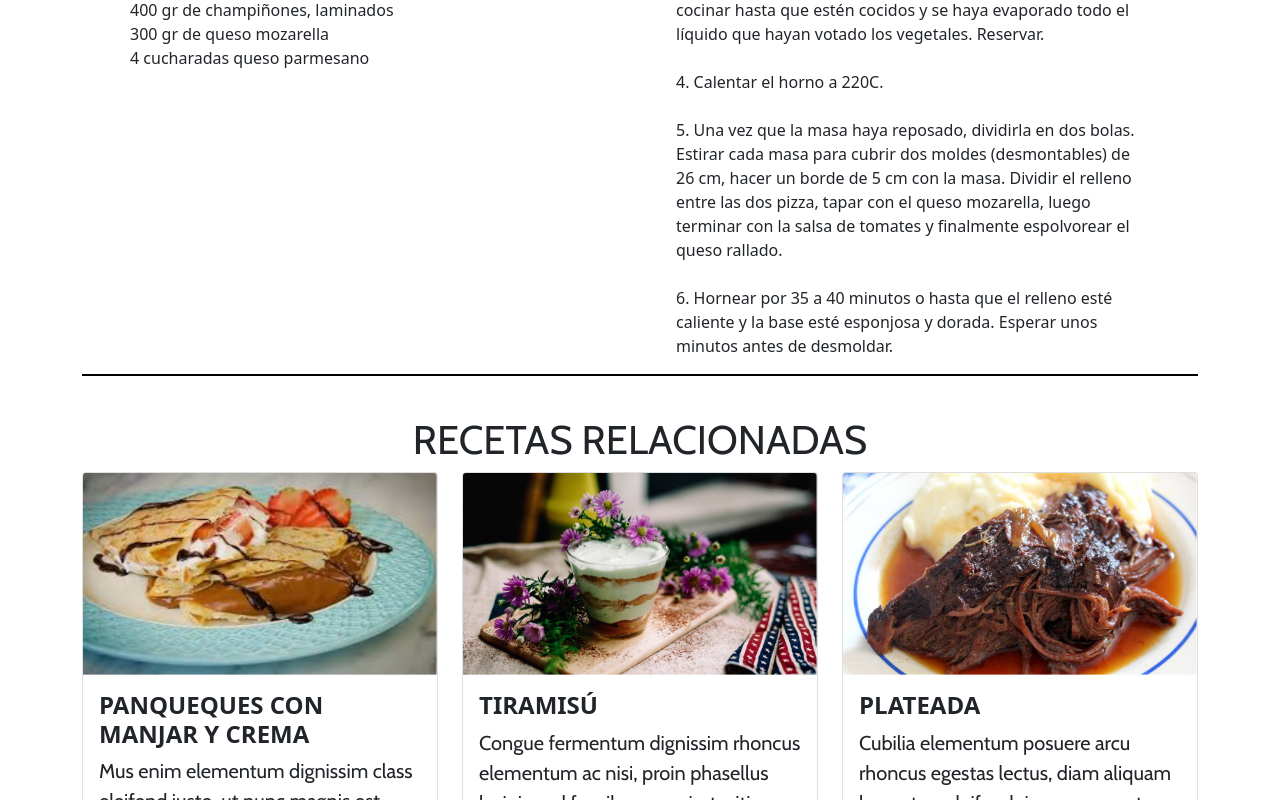
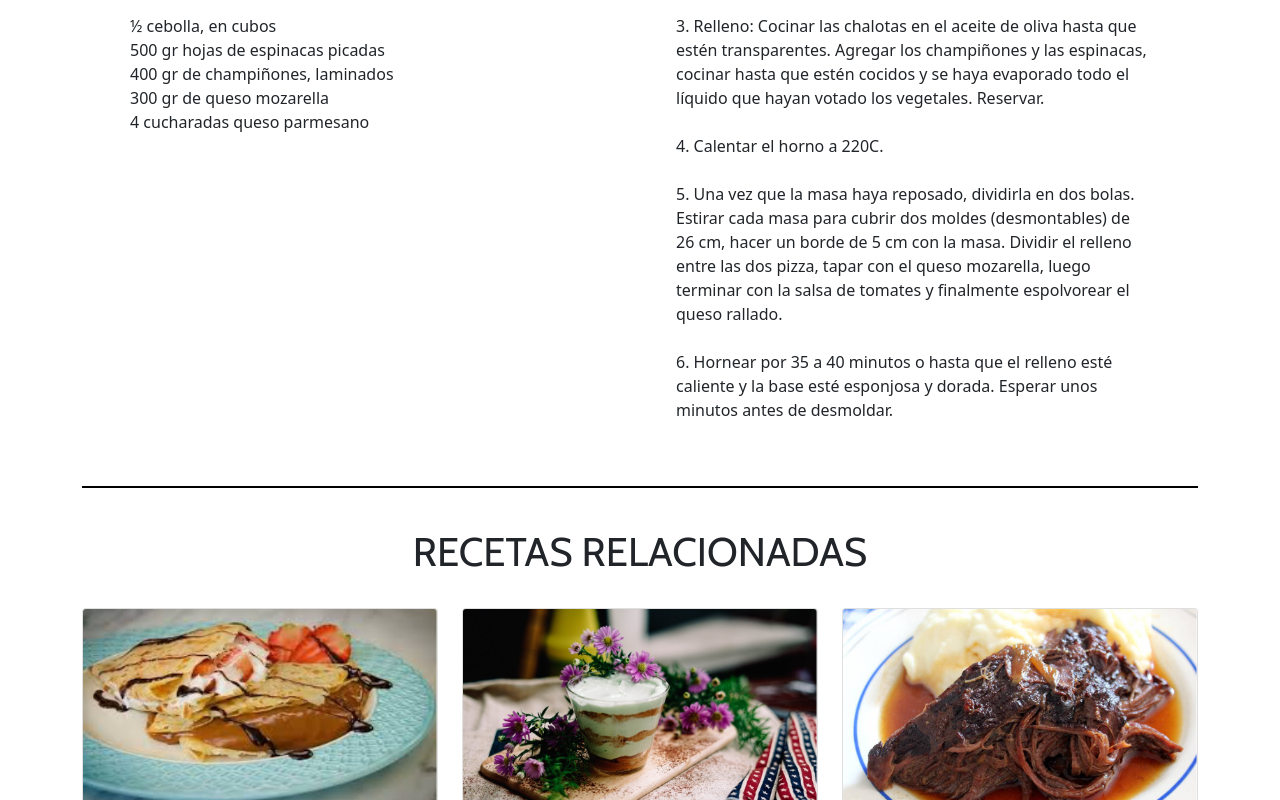
Before and after one commit to GabrielBaezB/DesafioRicomida, a plain HTML site: page index.html in a window 1280 px wide. Shown: the part 1434-2234 px from the top of the page. Drawn offline with nearby package versions, Linux system fonts and the light colour scheme.

Commit message:
configuracion de css

```diff
--- a/index.html
+++ b/index.html
@@ -127,7 +127,7 @@
             </button>
         </div>
     </section>
-    <section class="container">
+    <section class="container py-5">
         <hr class="linea">
         <div class="row pt-3 ps-5">
             <div class="col-12 col-sm-12 col-md-6 col-lg-6">
@@ -175,12 +175,14 @@
                     esponjosa y dorada. Esperar unos minutos antes de desmoldar.</div>
             </div>
         </div>
+    </section>
+    <div class="container">
         <hr class="linea">
-    </section>
+    </div>
     <!-- Tarjetas -->
     <section class="container">
         <div class="row"></div>
-        <h1 class="text-center pt-4">RECETAS RELACIONADAS</h1>
+        <h1 class="text-center py-4">RECETAS RELACIONADAS</h1>
     </section>
     <section class="container card-title">
         <div class="row">
```
